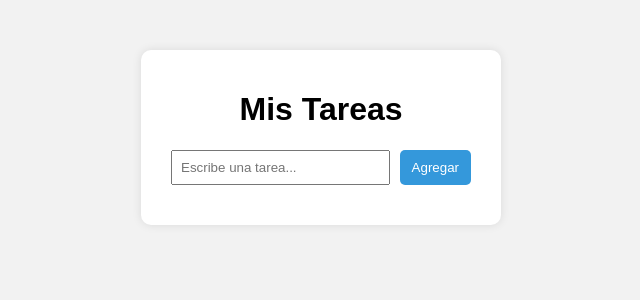
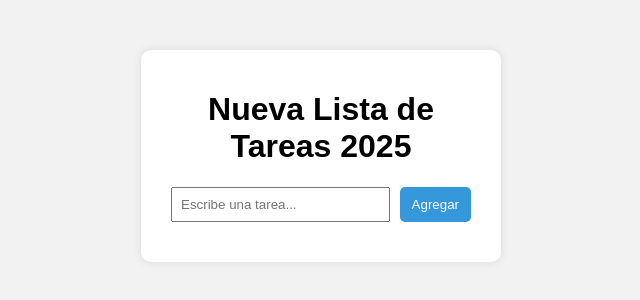
Before and after one commit to cesarkey2/registro-tareas-git, a plain HTML site: page index.html in a window 1280 px wide. Shown: the whole page, without its empty margins (319-959 px from the left). Drawn offline with Linux system fonts and the light colour scheme.

Commit message:
Actualizar título principal

```diff
--- a/index.html
+++ b/index.html
@@ -8,7 +8,7 @@
 </head>
 <body>
   <div class="container">
-    <h1>Mis Tareas</h1>
+    <h1>Nueva Lista de Tareas 2025</h1>
     <form id="task-form">
       <input type="text" id="task-input" placeholder="Escribe una tarea..." required />
       <button type="submit">Agregar</button>
```
